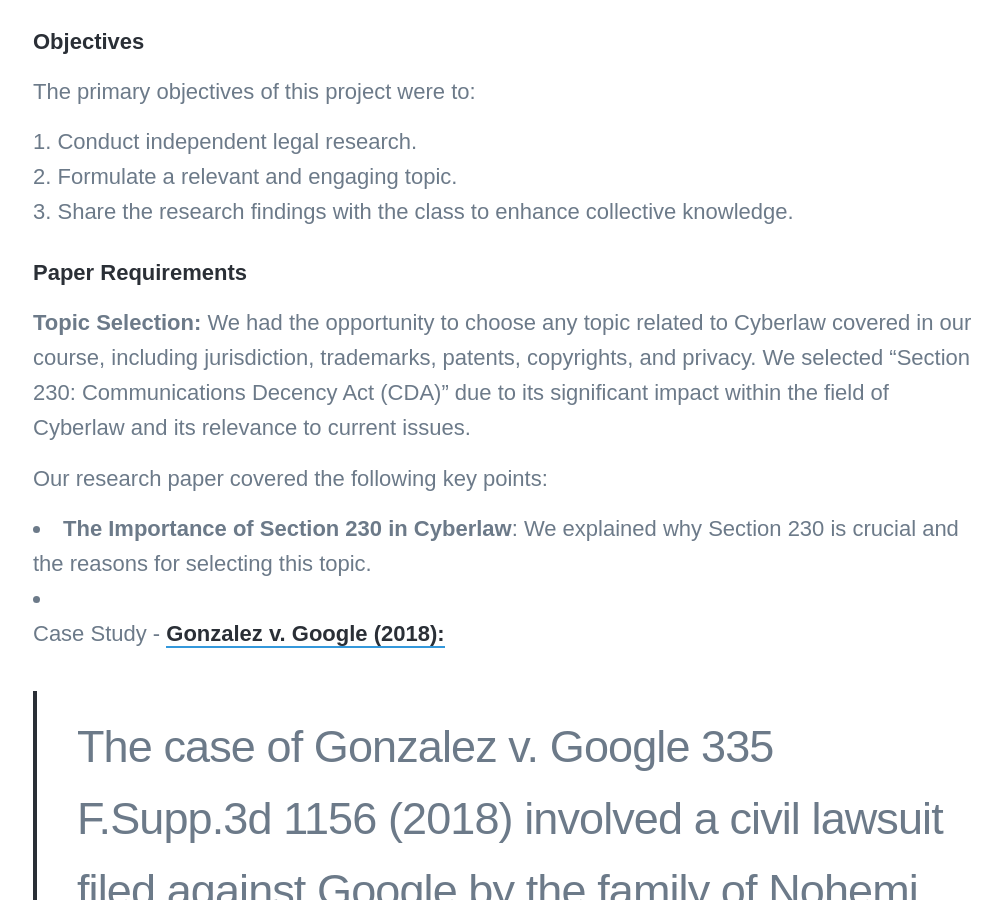
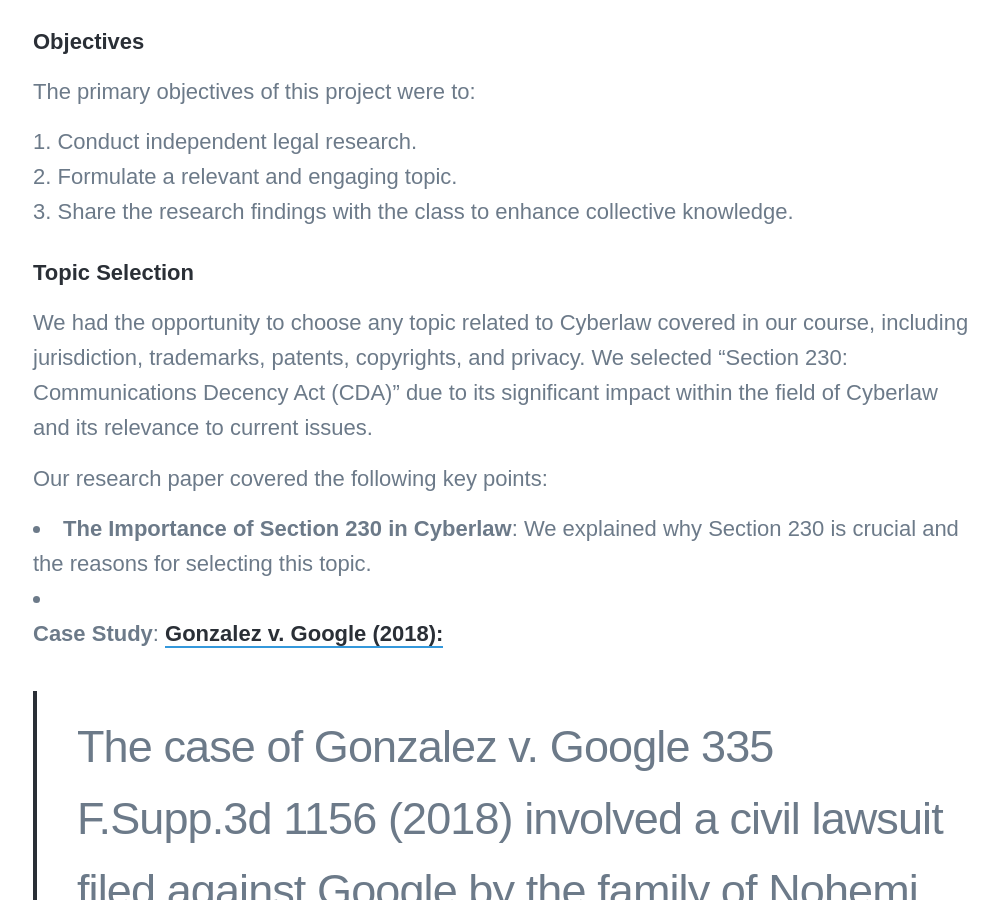
Before and after one commit to vkibaja/vkibaja.github.io, a Jekyll site: the page built from _projects/2023-03-18-Cyberlaw-Research-Paper.md, in a window 1280 px wide and 900 px high, scrolled down 1569 px. Shown: the whole window, without its empty margins (137-1139 px from the left). Built offline with Jekyll 4.4.1, drawn with Linux system fonts in a browser that asks for light colours; nearby versions of some CDN libraries; some web fonts are replaced.

Commit message:
Update 2023-03-18-Cyberlaw-Research-Paper.md

```diff
--- a/_projects/2023-03-18-Cyberlaw-Research-Paper.md
+++ b/_projects/2023-03-18-Cyberlaw-Research-Paper.md
@@ -21,13 +21,12 @@
 2. Formulate a relevant and engaging topic.
 3. Share the research findings with the class to enhance collective knowledge.
 
-#### Paper Requirements
-**Topic Selection:**
+#### Topic Selection
 We had the opportunity to choose any topic related to Cyberlaw covered in our course, including jurisdiction, trademarks, patents, copyrights, and privacy. We selected "Section 230: Communications Decency Act (CDA)" due to its significant impact within the field of Cyberlaw and its relevance to current issues.
 
 Our research paper covered the following key points:
 - **The Importance of Section 230 in Cyberlaw**: We explained why Section 230 is crucial and the reasons for selecting this topic.
-- Case Study - [Gonzalez v. Google (2018):](https://www.supremecourt.gov/opinions/22pdf/21-1333_6j7a.pdf)
+- **Case Study**: [Gonzalez v. Google (2018):](https://www.supremecourt.gov/opinions/22pdf/21-1333_6j7a.pdf)
 
    >The case of Gonzalez v. Google 335 F.Supp.3d 1156 (2018) involved a civil lawsuit filed against Google by the family of Nohemi Gonzalez, who was killed in the Paris terrorist attacks carried out by ISIS. The plaintiff alleged that Google's ownership and operation of YouTube aided ISIS in communicating and recruiting, thereby contributing to the attacks.
 
```
